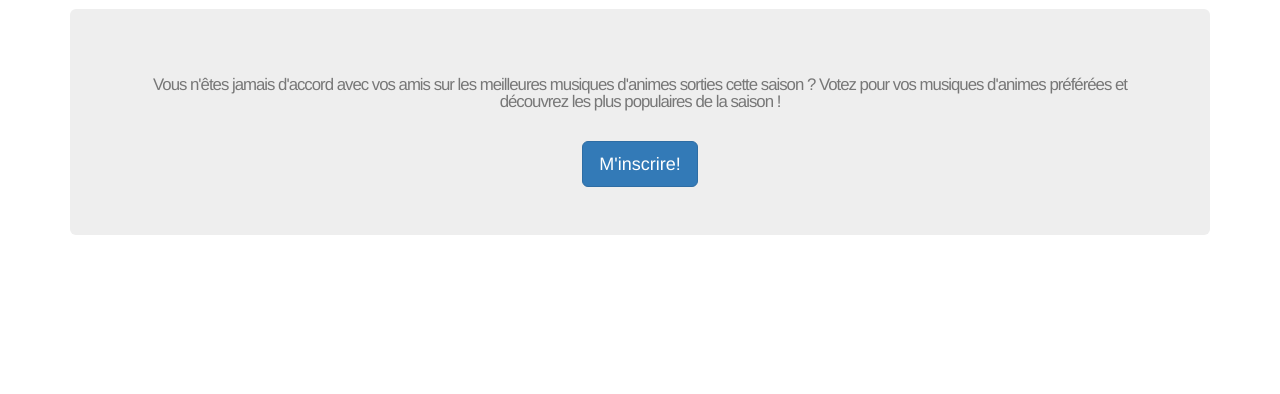
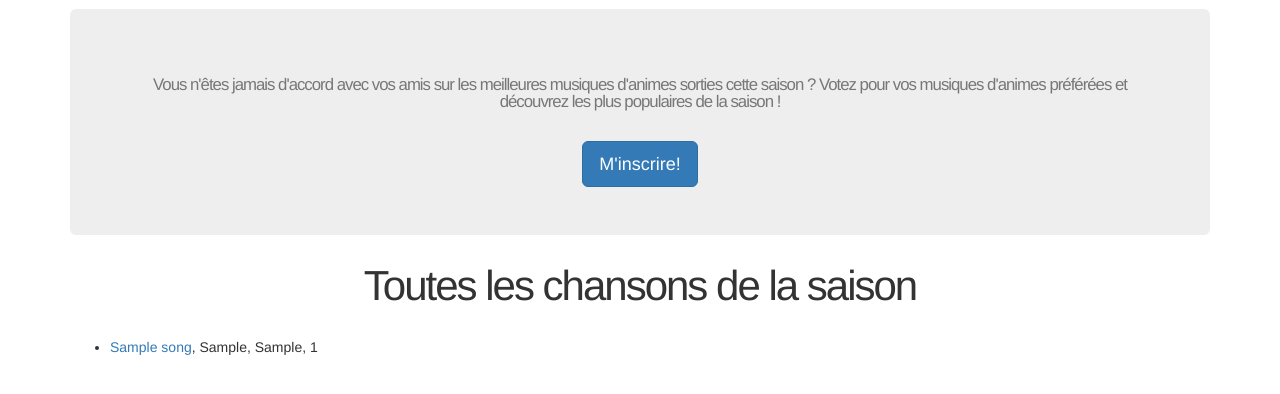
Before and after one commit to Azzurox/ani_songs, a Rails app: page / in a window 1280 px wide. Shown: the part 51-445 px from the top of the page. Run offline with Rails 7, Linux system fonts and the light colour scheme; tables that the repository leaves empty hold one stand-in row (values such as "Sample post"); style sheets or scripts are compiled from the project's sources; some libraries are stand-ins or nearby versions.

Commit message:
Finished list of songs on home page

```diff
--- a/app/controllers/songs_controller.rb
+++ b/app/controllers/songs_controller.rb
@@ -3,7 +3,11 @@ class SongsController < ApplicationController
   end
 
   def show
+	@song = Song.find(params[:id])
   end
 
+  def index
+	@songs = Song.all
+  end
 
 end
--- /dev/null
+++ b/app/views/songs/index.html.erb
@@ -0,0 +1,19 @@
+<% provide(:title, "Accueil") %>
+
+<div class="center jumbotron">
+  <h2>
+    Vous n'êtes jamais d'accord avec vos amis sur les meilleures musiques d'animes sorties cette saison ? Votez pour vos musiques d'animes
+	préférées et découvrez les plus populaires de la saison !
+  </h2>
+  <%= link_to "M'inscrire!", root_path, class: "btn btn-lg btn-primary" %>
+</div>
+
+<h1>Toutes les chansons de la saison</h1>
+
+<ul class="songs">
+  <% @songs.each do |song| %>
+    <li>
+      <%= link_to song.name, song %>, <%= song.artist %>, <%= song.anime %>, <%= song.nbre_vote %>
+    </li>
+  <% end %>
+</ul>
--- a/app/views/songs/show.html.erb
+++ b/app/views/songs/show.html.erb
@@ -1,9 +1 @@
-<% provide(:title, "Accueil") %>
-
-<div class="center jumbotron">
-  <h2>
-    Vous n'êtes jamais d'accord avec vos amis sur les meilleures musiques d'animes sorties cette saison ? Votez pour vos musiques d'animes
-	préférées et découvrez les plus populaires de la saison !
-  </h2>
-  <%= link_to "M'inscrire!", root_path, class: "btn btn-lg btn-primary" %>
-</div>
+<%= @song.name %>, <%= @song.artist %>, <%= @song.anime %>
--- a/config/routes.rb
+++ b/config/routes.rb
@@ -1,8 +1,11 @@
 Rails.application.routes.draw do
-  get 'songs/new'
 
-  root 'songs#show'
+  get '/newsong', to: 'songs#new'
+
+  root 'songs#index'
 
   get '/about', to: 'static_pages#about'
 
+  resources :songs
+
 end
```
Also changed, not shown: test/controllers/songs_controller_test.rb (+3 -2 lines), Gemfile, Gemfile.lock.
